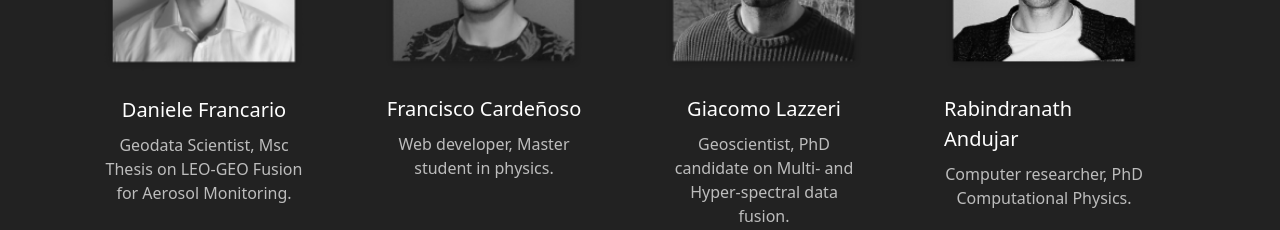
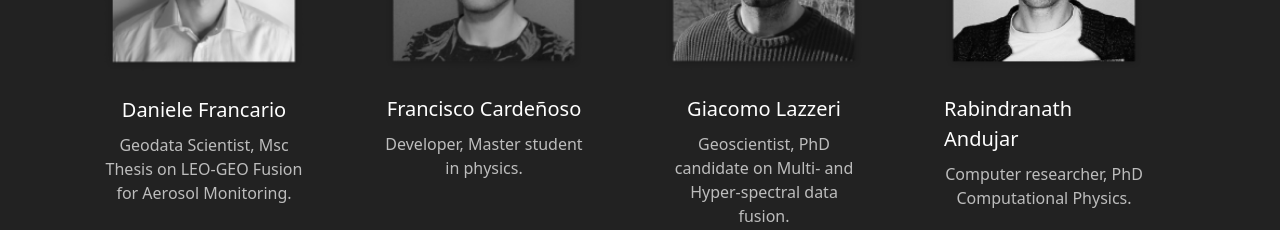
Before and after one commit to insureye/website, a React (Vite) app: page / in a window 1280 px wide. Shown: the part 4000-4230 px from the top of the page. Built offline with nearby package versions, Linux system fonts and the light colour scheme.

Commit message:
Change description

```diff
--- a/src/constants/index.js
+++ b/src/constants/index.js
@@ -82,7 +82,7 @@ export const team = {
     },
     'Francisco Cardeñoso': {
       image: teampics.francisco,
-      description: "Web developer, Master student in physics."
+      description: "Developer, Master student in physics."
     },
     'Daniele Franchi': {
       image: teampics.franchi,
```
Also changed, not shown: 3 other files (tests, documents, lock files or other folders).
